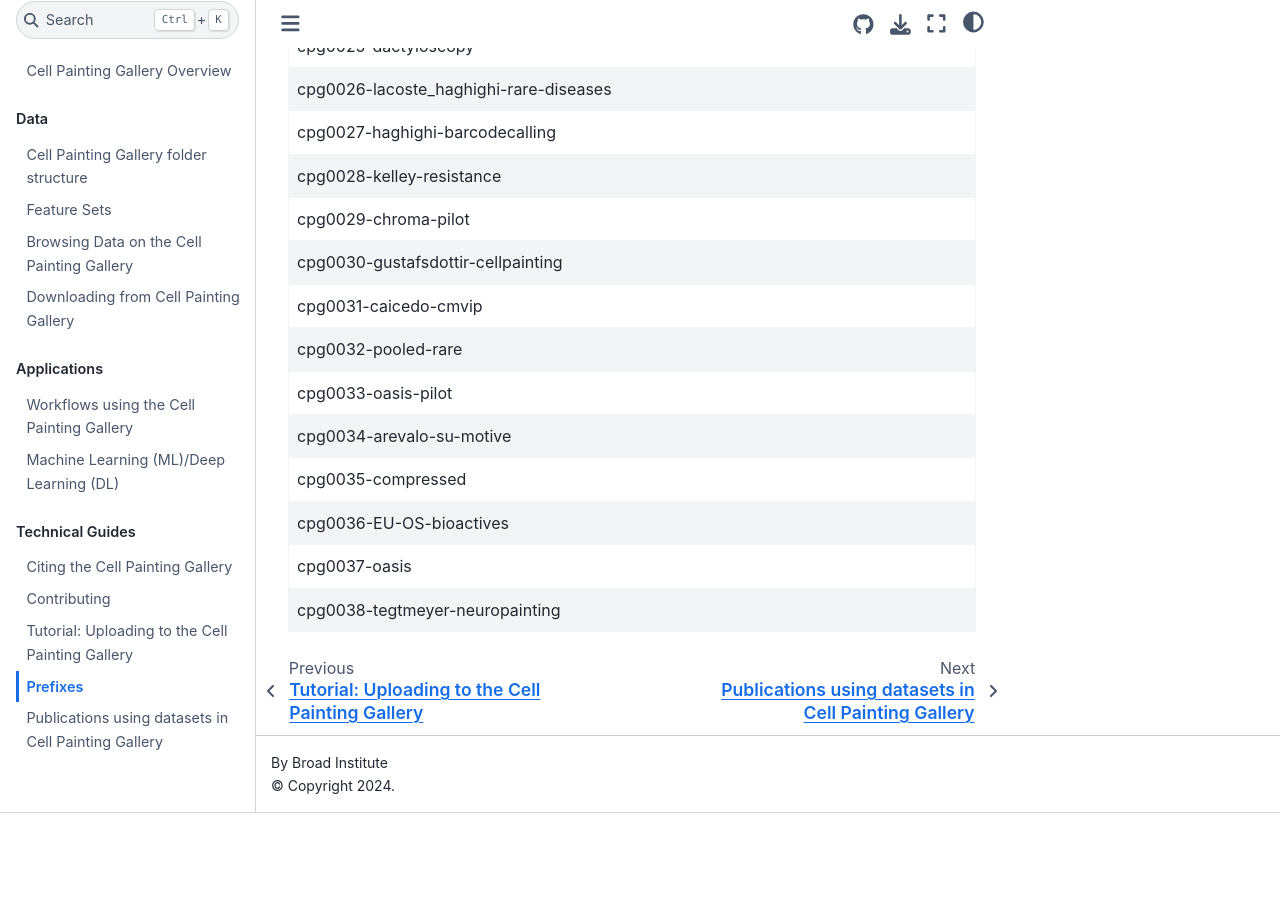
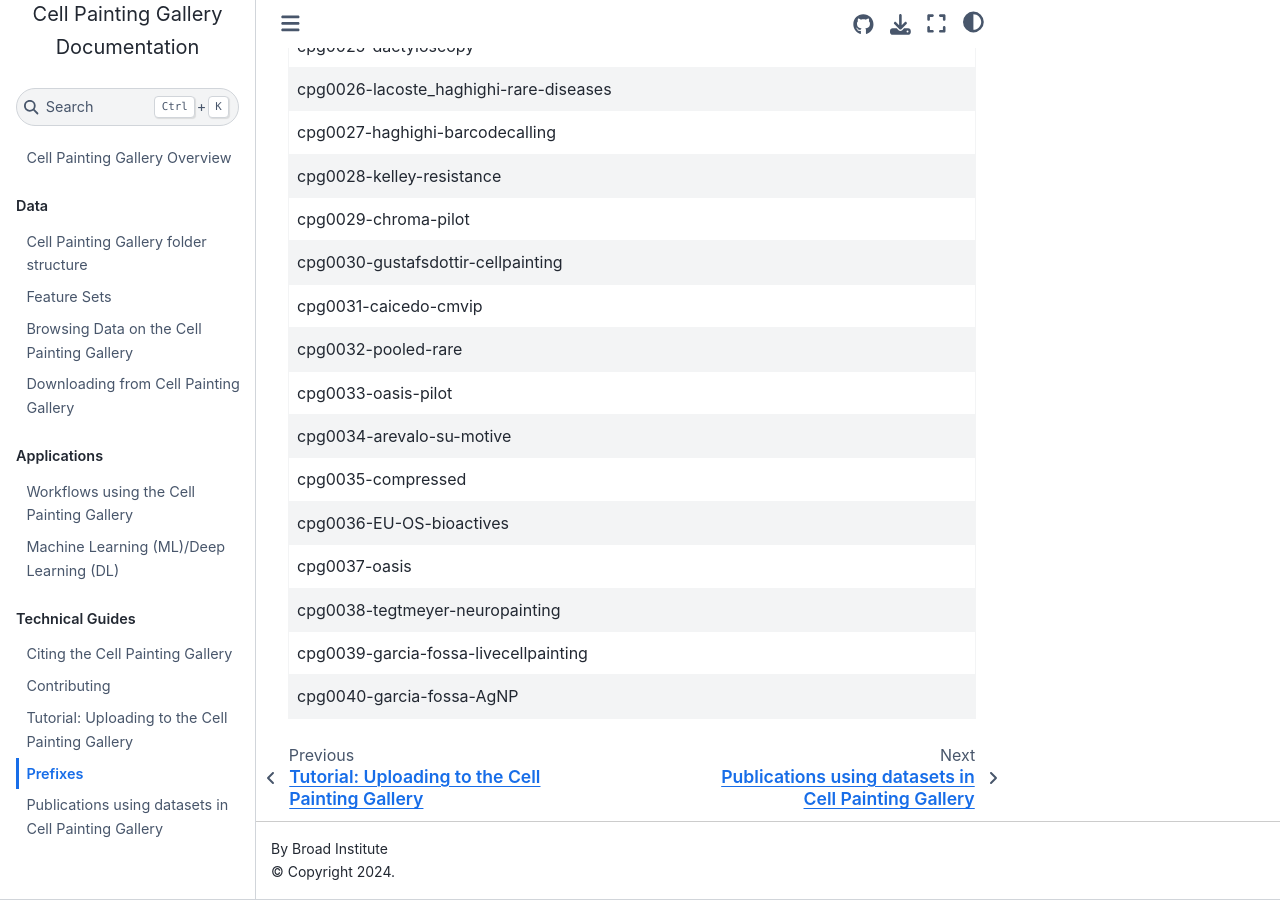
Before and after one commit to broadinstitute/cellpainting-gallery, a Jupyter Book: the page built from documentation/prefixes.md, in a window 1280 px wide and 900 px high, scrolled down 1338 px. Built offline with Jupyter Book 1.0.4 settings and Sphinx 7.4.7 and the Sphinx Book theme 1.1.4, drawn with Linux system fonts in a browser that asks for light colours; before the commit the page ends 2151 px from its top, so only the background shows below that.

Commit message:
add Garcia-Fossa prefixes

```diff
--- a/documentation/prefixes.md
+++ b/documentation/prefixes.md
@@ -44,3 +44,5 @@
 | cpg0036-EU-OS-bioactives                 |
 | cpg0037-oasis                            |
 | cpg0038-tegtmeyer-neuropainting          |
+| cpg0039-garcia-fossa-livecellpainting    |
+| cpg0040-garcia-fossa-AgNP                |
```
